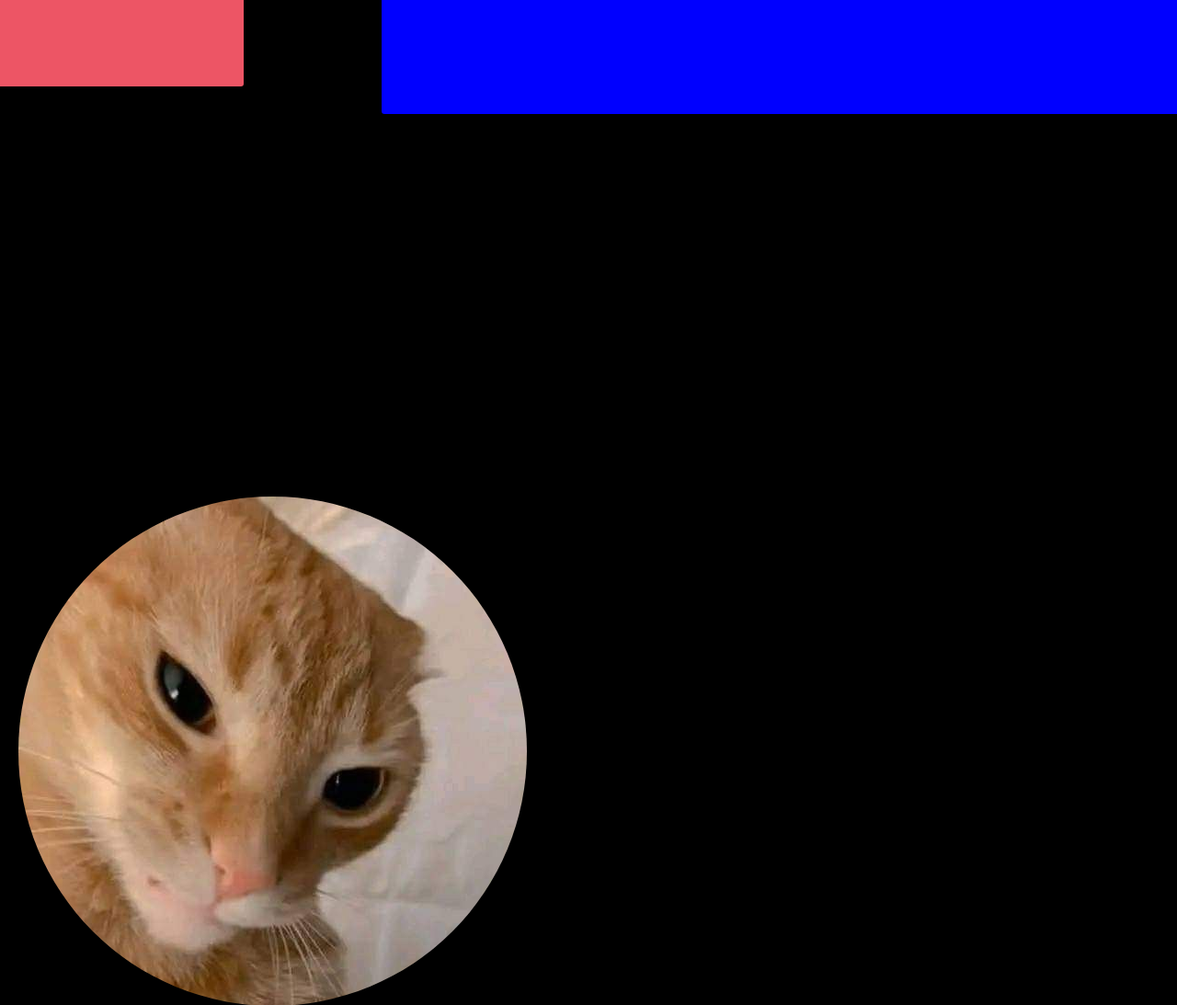
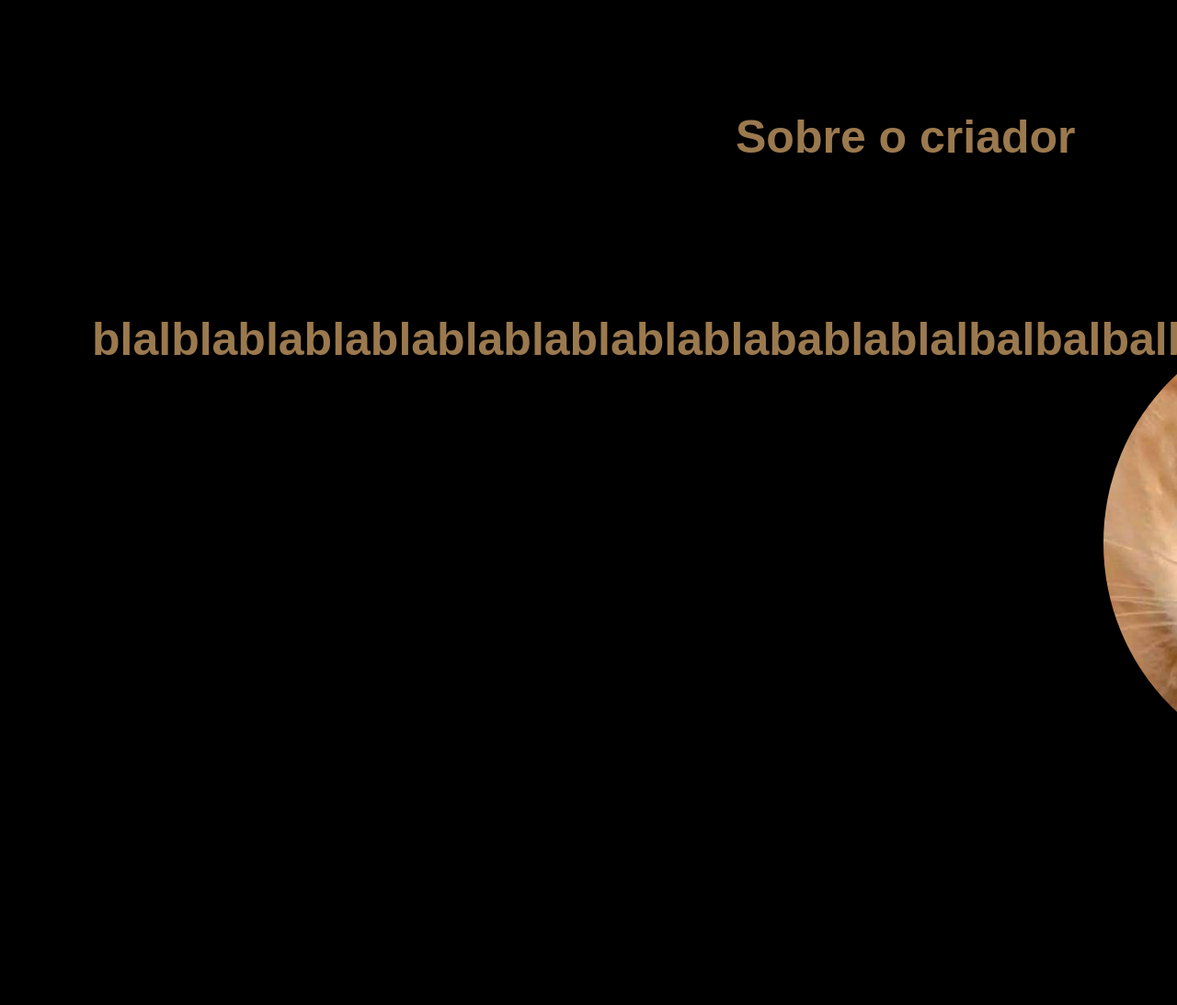
Before and after one commit to Stealerwolf/PROJETO-STUDIO-SOLL, a plain HTML site: page index.html in a window 1280 px wide. Shown: the part 1760-2853 px from the top of the page at 92% size. After the commit the page ends 2601 px from the top, so only its background shows below. Drawn offline with Linux system fonts and the light colour scheme.

Commit message:
more changes to the page

```diff
--- a/index.html
+++ b/index.html
@@ -7,6 +7,10 @@
     <meta http-equiv="X-UA-Compatible" content="IE=edge" />
     <h1><img src="LOGO.png" alt="Studio Soll" class="h1logo" /></h1>
     <h2 class="h2">Conheça-nos através deste video</h2>
+    <h1 class="h1third">Sobre o criador</h1>
+    <h2 class="h2third">
+      blalblablablablablablablablablabablablalbalbalbalblablablalbalbalbalbal
+    </h2>
 
     <h3 class="h3video">
       <iframe
--- a/style.css
+++ b/style.css
@@ -16,12 +16,37 @@
   overflow-x: hidden;
 }
 
+.h1third {
+  display: block; /*centralizar a imagem no meio da tela */
+  margin-left: auto; /*margem automatica do lado esquerdo */
+  margin-right: auto; /*margem automatica do lado direito*/
+  color: #9b794e;
+  font-size: 50px;
+  position: absolute;
+  font-family: Arial, Helvetica, sans-serif;
+  top: 1850px;
+  left: 800px;
+  white-space: nowrap;
+}
+
+.h2third {
+  color: #9b794e;
+  font-size: 50px;
+  position: absolute;
+  font-family: Arial, Helvetica, sans-serif;
+  top: 2100px;
+  left: 100px;
+  line-break: auto;
+  margin: 0 auto;
+}
+
 .cat {
   position: absolute;
   border-radius: 500px;
-  top: 2300px;
-  left: 20px;
-  font-size: 18px;
+  top: 2100px;
+  left: 1200px;
+  font-size: 50px;
+  width: 500px;
 }
 
 .h2 {
@@ -160,7 +185,7 @@ h1 {
 
 .card {
   position: absolute;
-  top: 50%;
+  top: 30%;
   left: 50%;
   transform: translate(-50%, -50%);
   display: inline-block;
```
